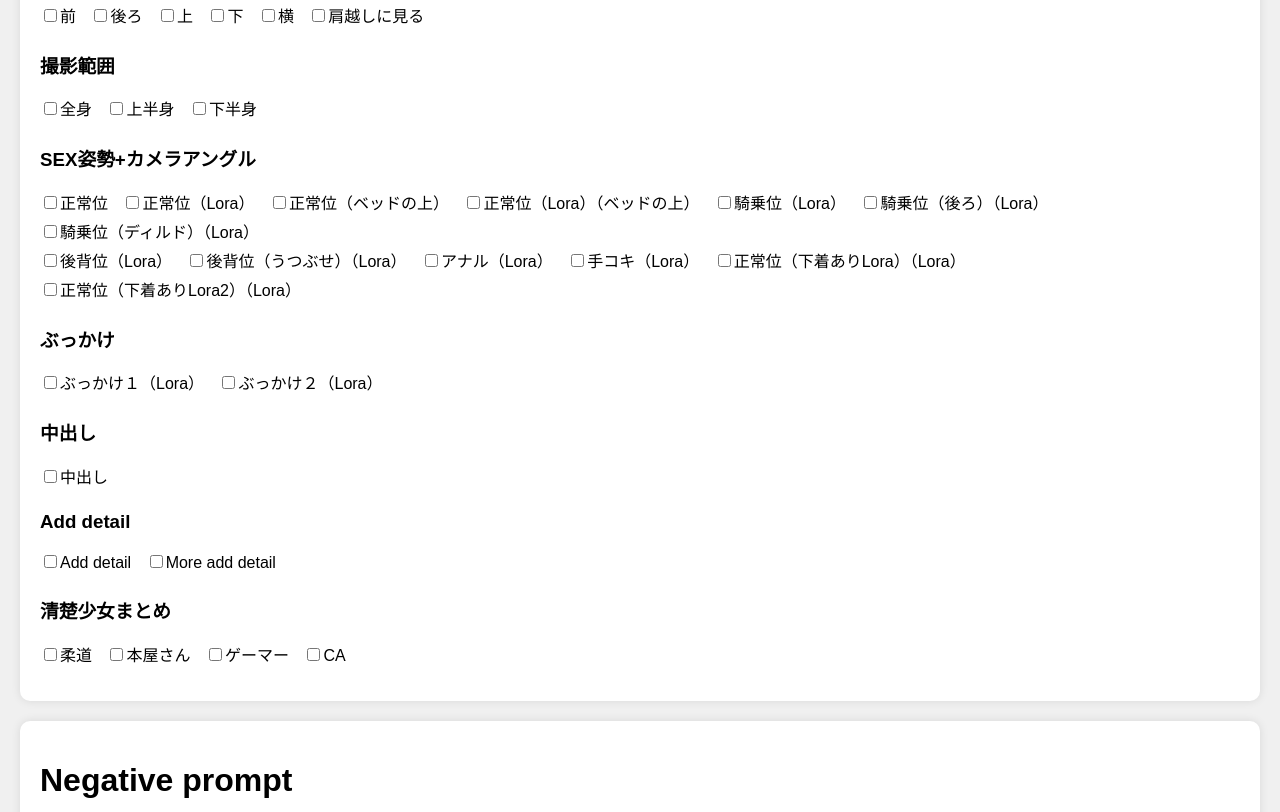
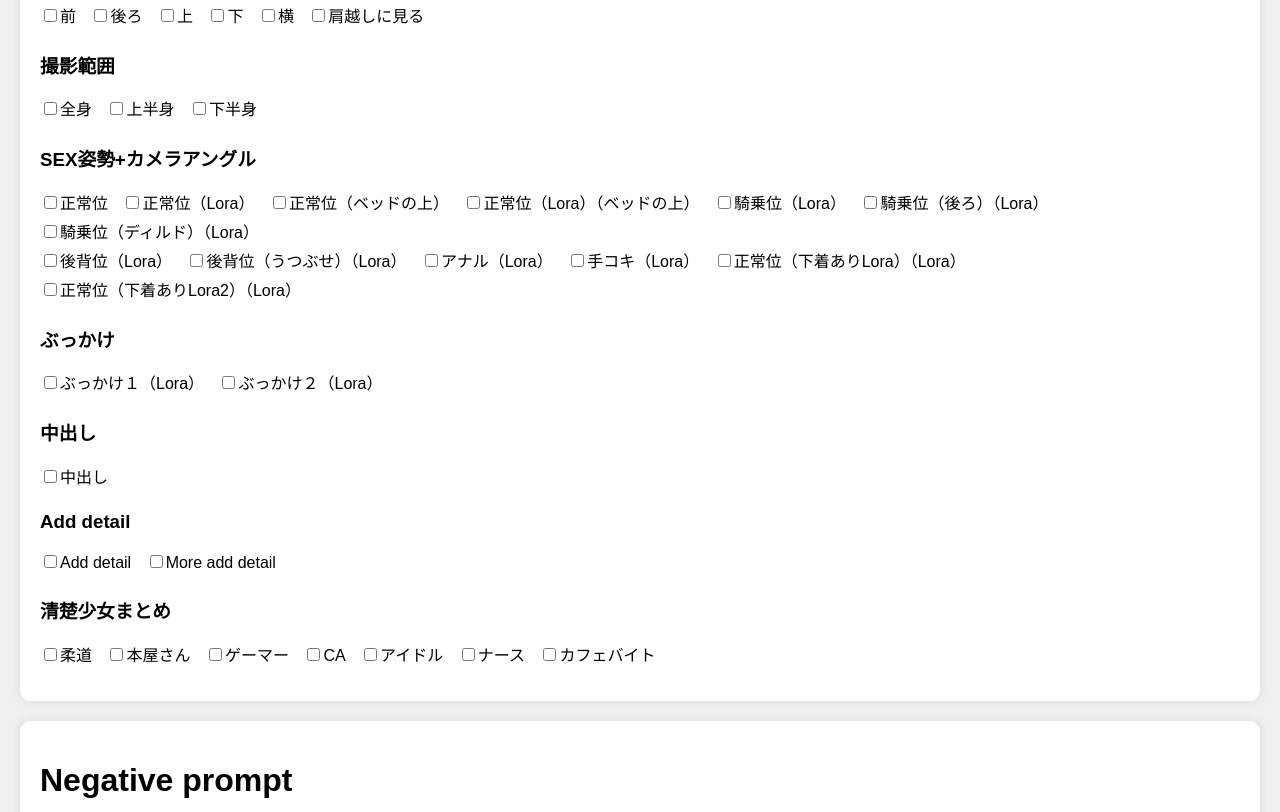
Before and after one commit to yassyyuki/PromptGenerator, a plain HTML site: page index.html in a window 1280 px wide. Shown: the part 3968-4780 px from the top of the page. Drawn offline with Linux system fonts and the light colour scheme.

Commit message:
色々と追加・変更

```diff
--- a/index.html
+++ b/index.html
@@ -86,7 +86,7 @@
             <label class="title-checkbox"><input type="checkbox" data-category="場所" data-title="学校の靴箱" data-prompt="<lora:school_lockers_v0.5:0.3>, locker">学校の靴箱（Lora）</label>
             <br/>
             <label class="title-checkbox"><input type="checkbox" data-category="場所" data-title="ホテルの部屋" data-prompt="bedroom">ホテルの部屋</label>
-            <label class="title-checkbox"><input type="checkbox" data-category="場所" data-title="カフェ" data-prompt="cafe">カフェ</label>
+            <label class="title-checkbox"><input type="checkbox" data-category="場所" data-title="カフェ" data-prompt="(in coffee shop)">カフェ</label>
             <label class="title-checkbox"><input type="checkbox" data-category="場所" data-title="カフェテリア" data-prompt="cafeteria">カフェテリア</label>
             <label class="title-checkbox"><input type="checkbox" data-category="場所" data-title="公園" data-prompt="in park">公園</label>
             <label class="title-checkbox"><input type="checkbox" data-category="場所" data-title="温泉" data-prompt="hot spring">温泉</label>
@@ -344,6 +344,7 @@
             <label class="title-checkbox"><input type="checkbox" data-category="小物関連" data-title="ヘッドホン（首）" data-prompt="(wearing headphones around the neck)">ヘッドホン（首）</label>
             <label class="title-checkbox"><input type="checkbox" data-category="小物関連" data-title="ヘッドホン（頭）" data-prompt="(wearing headphones)">ヘッドホン（頭）</label>
             <label class="title-checkbox"><input type="checkbox" data-category="小物関連" data-title="イヤホン" data-prompt="(wearing earphone)">イヤホン</label>
+            <label class="title-checkbox"><input type="checkbox" data-category="小物関連" data-title="ナースの帽子" data-prompt="(nurse's cap, nursing cap)">ナースの帽子</label>
             <!-- 他のタイトルも同様に追加 -->
         </div>
         <!-- Category: 下の服 -->
@@ -513,7 +514,7 @@
             <label class="title-checkbox"><input type="checkbox" data-category="姿勢" data-title="走っている" data-prompt="runnning">走っている</label>
             <label class="title-checkbox"><input type="checkbox" data-category="姿勢" data-title="ポージング" data-prompt="posing">ポージング</label>
             <label class="title-checkbox"><input type="checkbox" data-category="姿勢" data-title="セクシーポージング" data-prompt="sexy pose">セクシーポージング</label>
-            <label class="title-checkbox"><input type="checkbox" data-category="手の位置" data-title="ファッションモデルポーズ" data-prompt="(fashion model posing)">ファッションモデルポーズ</label>
+            <label class="title-checkbox"><input type="checkbox" data-category="姿勢" data-title="ファッションモデルポーズ" data-prompt="(fashion model posing)">ファッションモデルポーズ</label>
             <!-- <label class="title-checkbox"><input type="checkbox" data-category="姿勢" data-title="片足上げる" data-prompt="standing, (leg up)">片足上げる</label> -->
             <label class="title-checkbox"><input type="checkbox" data-category="姿勢" data-title="おしりをつきだす（Lora）" data-prompt="((lie on one’s back))">おしりをつきだす（Lora）</label>
             <label class="title-checkbox"><input type="checkbox" data-category="姿勢" data-title="仰向け" data-prompt="(lying, on back)">仰向け（※景色に注意）</label>
@@ -603,9 +604,9 @@
             <label class="title-checkbox"><input type="checkbox" data-category="清楚少女まとめ" data-title="本屋さん" data-prompt="((8k, best quality, masterpiece, ultra highres:1.2)), 1girl, young woman, ((nsfw)), (holding a book), (at bookstore), ((nipple)),  (posing), {long hair | ponytail | bobcut }, (bangs), {  | light smile}, look at viewer, ((shirtless)), large breast, {sitting | standing}, {(black pantie) | (white pantie) | (pink pantie)}, <lora:more_details:0.2>">本屋さん</label>
             <label class="title-checkbox"><input type="checkbox" data-category="清楚少女まとめ" data-title="ゲーマー" data-prompt="((8k, best quality, masterpiece, ultra highres:1.2)), 1girl, young woman, ((nsfw)), (headphones), (playing video game), watching TV, ((holding a GameController with hand)), {long hair | ponytail | bobcut}, bangs, from side, {  | light smile}, look at viewer, {(hoodie jacket) | (pajamas)}, ((shirtless)), large breast, {(black pantie) | (white pantie) | (pink pantie)}, ((nipple)), sitting, <lora:more_details:0.2>">ゲーマー</label>
             <label class="title-checkbox"><input type="checkbox" data-category="清楚少女まとめ" data-title="CA" data-prompt="((8k, best quality, masterpiece, ultra highres:1.2)), 1girl, young woman, ((nsfw)), {long hair | ponytail | bobcut}, bangs, {  | light smile}, {  | (look at viewer)}, (at airport), (Cabin attendant uniform), ((shirtless)), large breast, {(black pantie) | (white pantie) | (pink pantie)}, ((nipple)), {posing | sexy pose}, (fashion model posing), <lora:more_details:0.2>">CA</label>
-            <!-- <label class="title-checkbox"><input type="checkbox" data-category="清楚少女まとめ" data-title="柔道" data-prompt="">柔道</label> -->
-            <!-- <label class="title-checkbox"><input type="checkbox" data-category="清楚少女まとめ" data-title="柔道" data-prompt="">柔道</label> -->
-            <!-- <label class="title-checkbox"><input type="checkbox" data-category="清楚少女まとめ" data-title="柔道" data-prompt="">柔道</label> -->
+            <label class="title-checkbox"><input type="checkbox" data-category="清楚少女まとめ" data-title="アイドル" data-prompt="((8k, best quality, masterpiece, ultra highres:1.2)), 1girl, young woman, ((nsfw)), at concert stage, { | (holding a microphone in her hand)::0.3}, {long hair | ponytail | bobcut}, bangs, {  | light smile}, {  | (look at viewer)}, {(school uniform, short sleeve shirt) | (school uniform, sailor suit) | (idol costume)}, ((shirtless)), {  | large breast}, {(black pantie) | (white pantie) | (pink pantie)}, ((nipple)), {  | standing | sitting | posing | sexy pose}, (fashion model posing), <lora:more_details:0.2>">アイドル</label>
+            <label class="title-checkbox"><input type="checkbox" data-category="清楚少女まとめ" data-title="ナース" data-prompt="((8k, best quality, masterpiece, ultra highres:1.2)), 1girl, young woman, ((nsfw)), {long hair | ponytail | bobcut}, bangs, {  | light smile}, {  | (look at viewer)}, ((nurse uniform)), {(black pantie) | (white pantie) | (pink pantie)}, ((nipple)), {  | standing | sitting | posing | sexy pose}, <lora:more_details:0.2>">ナース</label>
+            <label class="title-checkbox"><input type="checkbox" data-category="清楚少女まとめ" data-title="カフェバイト" data-prompt="((8k, best quality, masterpiece, ultra highres:1.2)), 1girl, young woman, ((nsfw)), (in coffee shop), {long hair | ponytail | bobcut}, bangs, {  | light smile}, ((waitress uniform)), {  | large breast}, {(black pantie) | (white pantie) | (pink pantie)}, ((nipple)), {standing | sitting | squatting}, (fashion model posing)">カフェバイト</label>
             <!-- <label class="title-checkbox"><input type="checkbox" data-category="清楚少女まとめ" data-title="柔道" data-prompt="">柔道</label> -->
             <!-- <label class="title-checkbox"><input type="checkbox" data-category="清楚少女まとめ" data-title="柔道" data-prompt="">柔道</label> -->
             <!-- <label class="title-checkbox"><input type="checkbox" data-category="清楚少女まとめ" data-title="柔道" data-prompt="">柔道</label> -->
```
